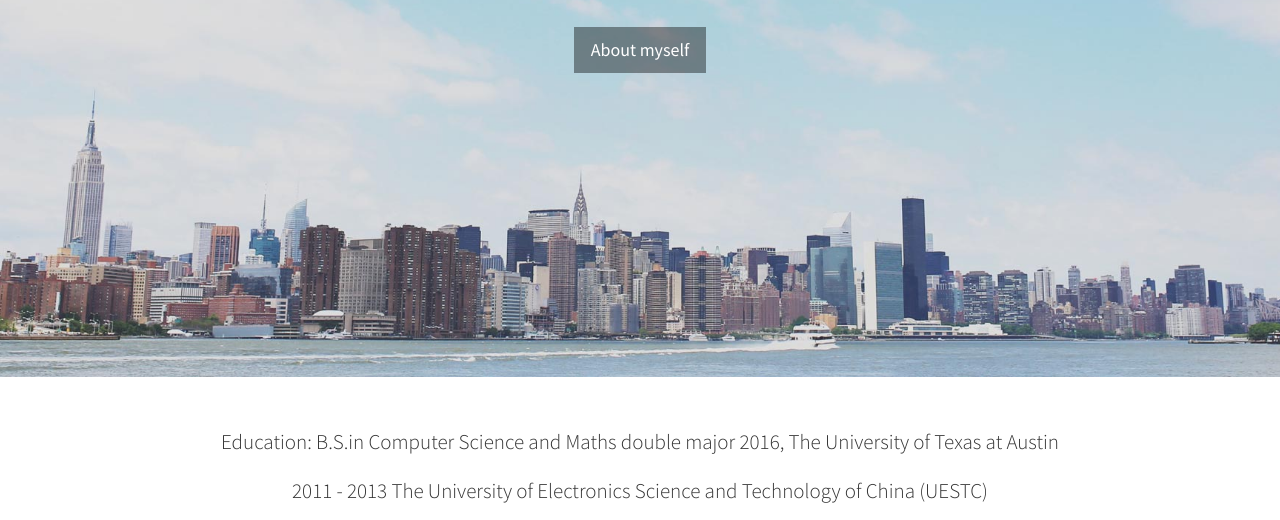
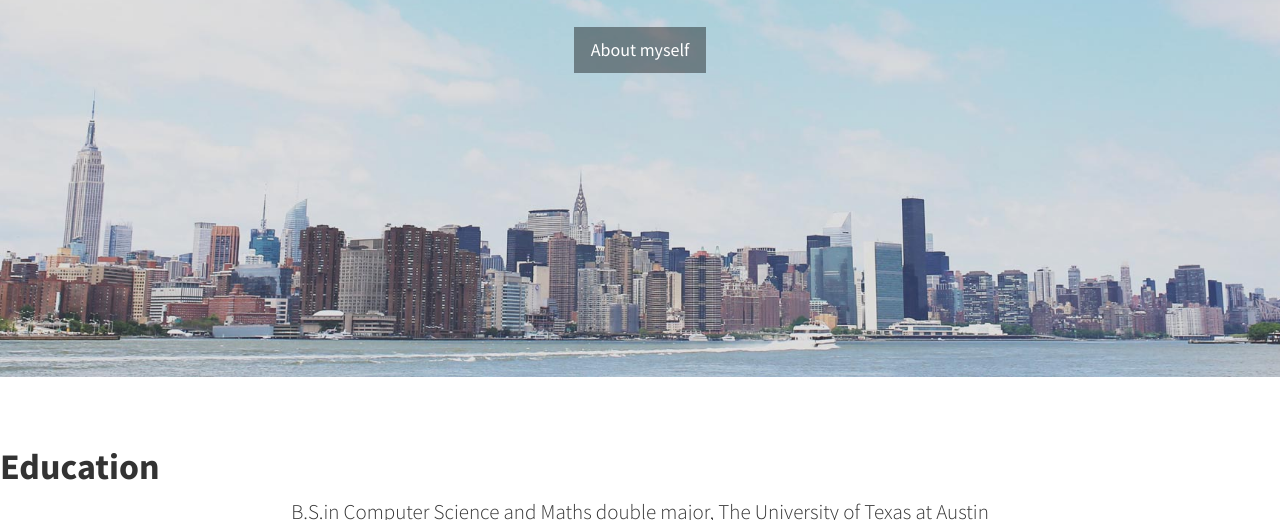
Before and after one commit to xywang9334/mygithubpage, a plain HTML site: page index.html in a window 1280 px wide. Shown: the part 423-943 px from the top of the page. Drawn offline with Linux system fonts and the light colour scheme.

Commit message:
education

```diff
--- a/index.html
+++ b/index.html
@@ -65,14 +65,17 @@
 
     <!-- About -->
     <section id="about" class="about">
+        <h1><strong>Education</strong></h1>
+        </header>
         <div class="container">
             <div class="row">
                 <div class="col-lg-12 text-center">
-                    <p class="lead">Education: B.S.in Computer Science and Maths double major 2016, The University of Texas at Austin  </p>
-                    <p class="lead">  2011 - 2013 The University of Electronics Science and Technology of China (UESTC)</p>
+                    <p class="lead">B.S.in Computer Science and Maths double major, The University of Texas at Austin  </p>
                     <span class="fa-stack fa-4x">
                     <img class="img-portfolio img-responsive" src="img/University_of_texas_logo.jpg">
                 </span>
+                    <p class="lead">  2011 - 2013 The University of Electronics Science and Technology of China (UESTC)</p>
+
 <!--            </h2> -->
             <span class="fa-stack fa-4x">
                 <img class="img-portfolio img-responsive", src="img/UESTC_logo.jpg">
```
